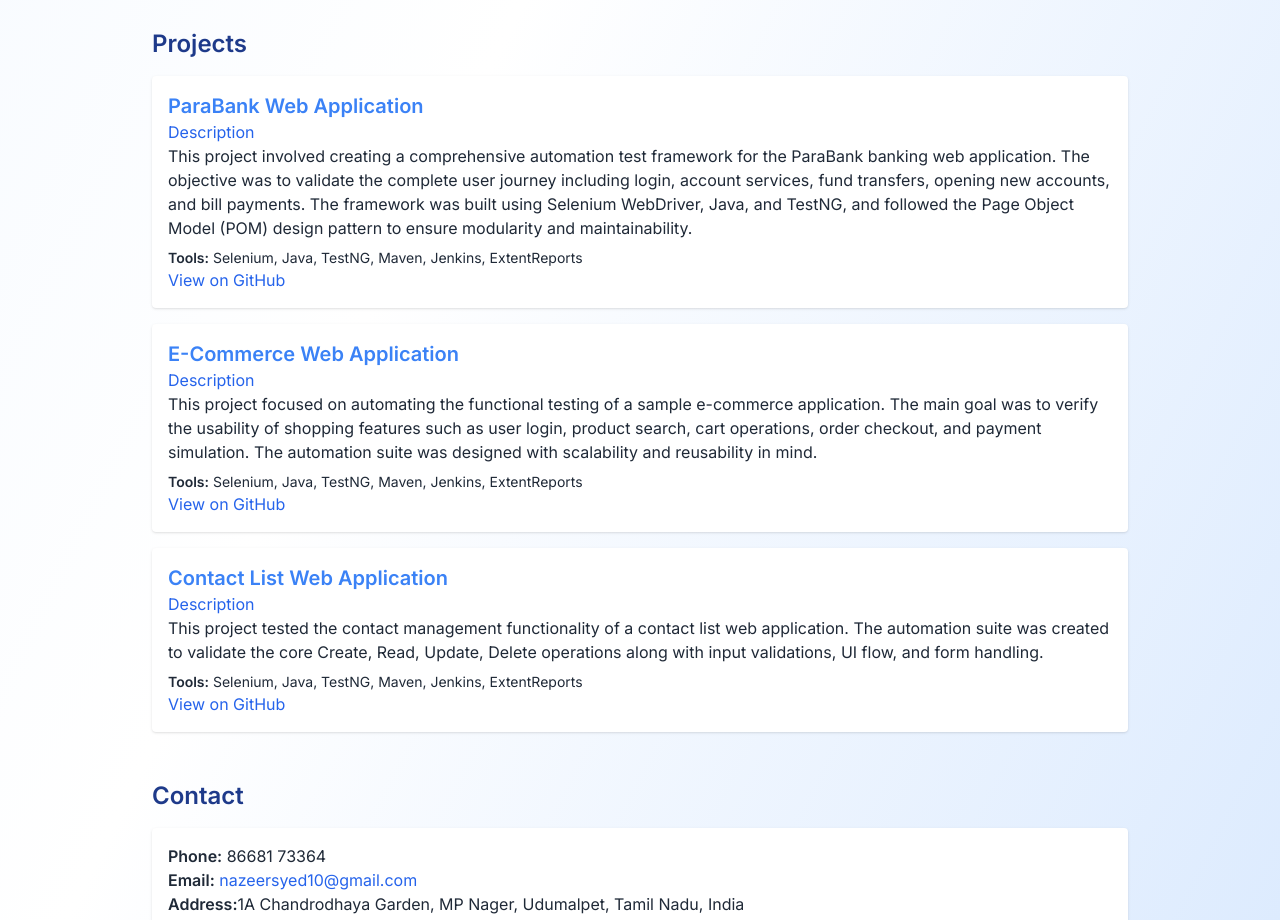
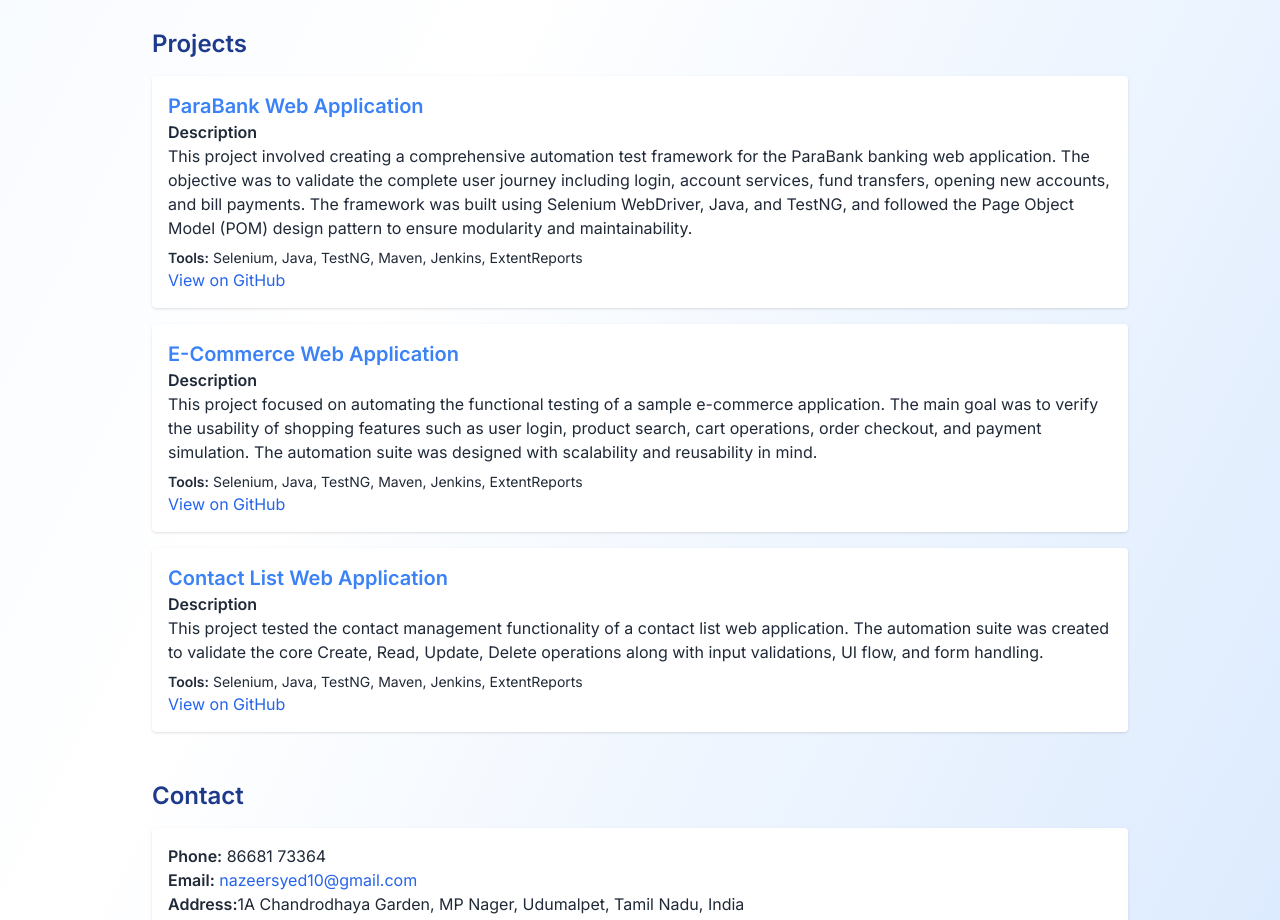
Before and after one commit to AbdulTest-12/Abdul-Nazeer---Portfolio, a plain HTML site: page index.html in a window 1280 px wide. Shown: the part 1520-2440 px from the top of the page. Drawn offline with nearby package versions, Linux system fonts and the light colour scheme.

Commit message:
index.html

```diff
--- a/index.html
+++ b/index.html
@@ -3,7 +3,7 @@
 <head>
   <meta charset="UTF-8" />
   <meta name="viewport" content="width=device-width, initial-scale=1.0" />
-  <title>Abdul Nazeer | QA Automation Engineer</title>
+  <title>Abdul Nazeer | Portfolio</title>
   <link rel="icon" href="your-photo.jpg" />
   <meta name="description" content="Abdul Nazeer - QA Automation Engineer portfolio showcasing skills, experience, and projects in Selenium, Java, and Cypress.">
   <meta name="author" content="Abdul Nazeer" />
@@ -120,7 +120,7 @@
       <!-- Project 1 -->
       <div class="bg-white p-4 rounded shadow mb-4 dark:bg-gray-800">
         <h3 class="text-xl font-bold text-secondary">ParaBank Web Application</h3>
-        <p class="text-blue-600">Description</p>
+        <p><strong>Description</strong>
         <p>This project involved creating a comprehensive automation test framework for the ParaBank banking web application. The objective was to validate the complete user journey including login, account services, fund transfers, opening new accounts, and bill payments. The framework was built using Selenium WebDriver, Java, and TestNG, and followed the Page Object Model (POM) design pattern to ensure modularity and maintainability.</p>
         <p class="text-sm mt-2"><strong>Tools:</strong> Selenium, Java, TestNG, Maven, Jenkins, ExtentReports</p>
         <a href="https://github.com/AbdulTest-12/Guvi-Main-Project.git" target="_blank" class="text-blue-600 hover:underline">View on GitHub</a>
@@ -129,7 +129,7 @@
       <!-- Project 2 -->
       <div class="bg-white p-4 rounded shadow mb-4 dark:bg-gray-800">
         <h3 class="text-xl font-bold text-secondary">E-Commerce Web Application</h3>
-        <p class="text-blue-600">Description</p>
+        <p><strong>Description</strong>
         <p>This project focused on automating the functional testing of a sample e-commerce application. The main goal was to verify the usability of shopping features such as user login, product search, cart operations, order checkout, and payment simulation. The automation suite was designed with scalability and reusability in mind.</p>
         <p class="text-sm mt-2"><strong>Tools:</strong> Selenium, Java, TestNG, Maven, Jenkins, ExtentReports</p>
         <a href="https://github.com/AbdulTest-12/Guvi-MP2.git" target="_blank" class="text-blue-600 hover:underline">View on GitHub</a>
@@ -138,7 +138,7 @@
       <!-- Project 3 -->
       <div class="bg-white p-4 rounded shadow dark:bg-gray-800">
         <h3 class="text-xl font-bold text-secondary">Contact List Web Application</h3>
-        <p class="text-blue-600">Description</p>
+        <p><strong>Description</strong>
         <p>This project tested the contact management functionality of a contact list web application. The automation suite was created to validate the core Create, Read, Update, Delete operations along with input validations, UI flow, and form handling.</p>
         <p class="text-sm mt-2"><strong>Tools:</strong> Selenium, Java, TestNG, Maven, Jenkins, ExtentReports</p>
         <a href="https://github.com/AbdulTest-12/Guvi-MP1.git" target="_blank" class="text-blue-600 hover:underline">View on GitHub</a>
```
